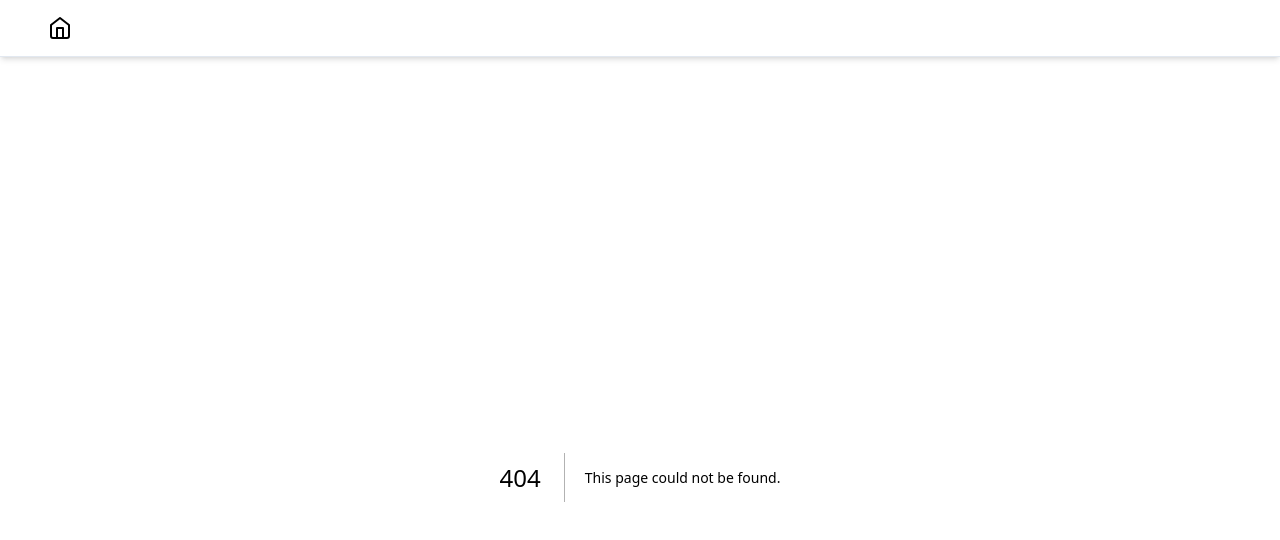
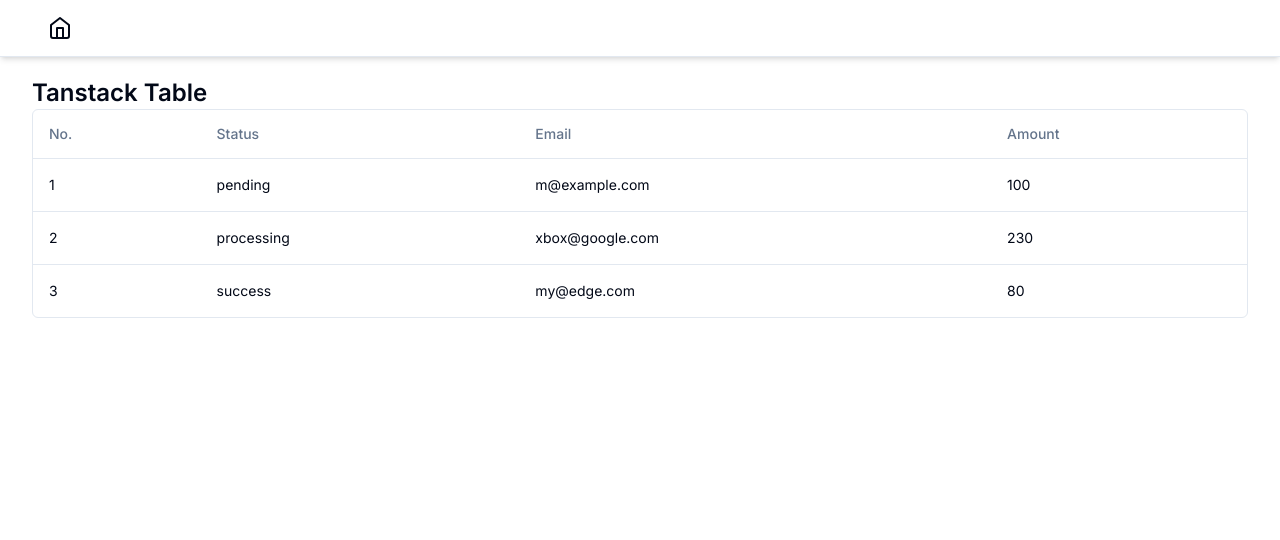
Before and after one commit to fairulazmin/myapp, a Next.js app: page /tanstack-table in a window 1280 px wide. Before the commit this address had no page. Shown: the top 540 px of the page. Built offline with nearby package versions, Linux system fonts and the light colour scheme.

Commit message:
add tanstack table

```diff
--- a/app/formInput/mu-form.tsx
+++ b/app/formInput/mu-form.tsx
@@ -23,14 +23,14 @@
 import { Button } from "@/components/ui/button";
 
 const MuFormSchema = z.object({
-  distribution: z.union([
-    z.literal("Normal"),
-    z.literal("T-distribution"),
-    z.literal("Rectangular"),
-    z.literal("U-shaped"),
-    z.literal("Triangular"),
+  distribution: z.enum([
+    "Normal",
+    "T-distribution",
+    "Rectangular",
+    "U-shaped",
+    "Triangular",
   ]),
-  type: z.union([z.literal("A"), z.literal("B")]),
+  type: z.enum(["A", "B"]),
   divisor: z.union([
     z.number(),
     z.literal("√3"),
@@ -55,6 +55,25 @@
     console.log(data);
   };
 
+  const handleDivisorChange = (value: string) => {
+    console.log("HANDLE_DIVISOR_CHANGE: ", value);
+    switch (value) {
+      case "√3":
+        form.setValue("distribution", "Rectangular");
+        form.setValue("type", "B");
+        break;
+      case "√2":
+        form.setValue("distribution", "U-shaped");
+        form.setValue("type", "B");
+        break;
+      case "√6":
+        form.setValue("distribution", "Triangular");
+        form.setValue("type", "B");
+        break;
+    }
+    console.log("FORM: ", form);
+  };
+
   return (
     <>
       <h2 className="font-medium">MU Form</h2>
@@ -66,13 +85,16 @@
               name="distribution"
               render={({ field }) => (
                 <FormItem>
-                  <FormLabel>Distribution type</FormLabel>
-                  <Select>
-                    <SelectTrigger className="w-40">
-                      <FormControl>
-                        <SelectValue {...field} />
-                      </FormControl>
-                    </SelectTrigger>
+                  <FormLabel>Probability Distribution</FormLabel>
+                  <Select
+                    onValueChange={field.onChange}
+                    defaultValue={field.value}
+                  >
+                    <FormControl>
+                      <SelectTrigger className="w-40">
+                        <SelectValue placeholder="Select distribution" />
+                      </SelectTrigger>
+                    </FormControl>
                     <SelectContent>
                       <SelectItem value="Normal">Normal</SelectItem>
                       <SelectItem value="T-distribution">
@@ -86,6 +108,62 @@
                 </FormItem>
               )}
             />
+            <FormField
+              control={form.control}
+              name="type"
+              render={({ field }) => (
+                <FormItem>
+                  <FormLabel>Distribution type</FormLabel>
+                  <Select
+                    onValueChange={field.onChange}
+                    defaultValue={field.value}
+                  >
+                    <FormControl>
+                      <SelectTrigger className="w-40">
+                        <SelectValue placeholder="Select type" />
+                      </SelectTrigger>
+                    </FormControl>
+                    <SelectContent>
+                      <SelectItem value="A">A</SelectItem>
+                      <SelectItem value="B">B</SelectItem>
+                    </SelectContent>
+                  </Select>
+                </FormItem>
+              )}
+            />
+            <FormField
+              control={form.control}
+              name="divisor"
+              render={({ field }) => (
+                <FormItem>
+                  <FormLabel>Divisor</FormLabel>
+                  <Select
+                    onValueChange={(e) => {
+                      console.log("INVOKED");
+                      form.setValue((prevData) => ({
+                        ...prevData,
+                        ["divisor"]: e,
+                        ["type"]: "B",
+                      }));
+                      // form.setValue("type", "B", { shouldValidate: true });
+                      console.log("FIELD VALUE: ", field.value);
+                    }}
+                  >
+                    <FormControl>
+                      <SelectTrigger className="w-40">
+                        <SelectValue placeholder="Select divisor" />
+                      </SelectTrigger>
+                    </FormControl>
+                    <SelectContent>
+                      <SelectItem value="√3">√3</SelectItem>
+                      <SelectItem value="√2">√2</SelectItem>
+                      <SelectItem value="√6">√6</SelectItem>
+                    </SelectContent>
+                  </Select>
+                  <FormMessage />
+                </FormItem>
+              )}
+            />
           </div>
           <Button className="mt-4" type="submit">
             Save
--- a/app/globals.css
+++ b/app/globals.css
@@ -40,11 +40,11 @@
 
     --radius: 0.5rem;
 
-    input[type="number"]::-webkit-inner-spin-button,
-    input[type="number"]::-webkit-outer-spin-button {
-      -webkit-appearance: none;
-      margin: 0;
-    }
+    /* input[type="number"]::-webkit-inner-spin-button, */
+    /* input[type="number"]::-webkit-outer-spin-button { */
+    /*   -webkit-appearance: none; */
+    /*   margin: 0; */
+    /* } */
   }
 
   .dark {
--- a/app/page.tsx
+++ b/app/page.tsx
@@ -80,6 +80,9 @@
         <li>
           <Link href="/formInput">Form Input</Link>
         </li>
+        <li>
+          <Link href="/tanstack-table">Tanstack Table</Link>
+        </li>
       </ul>
     </div>
   );
--- /dev/null
+++ b/app/tanstack-table/columns.tsx
@@ -0,0 +1,32 @@
+"use client";
+
+import { ColumnDef } from "@tanstack/react-table";
+
+export type Payment = {
+  no: number;
+  jumlah: number;
+  status: "pending" | "processing" | "success" | "failed";
+  email: string;
+  age: number;
+  address: string;
+  employer: string;
+};
+
+export const columns: ColumnDef<Payment>[] = [
+  {
+    accessorKey: "no",
+    header: "No.",
+  },
+  {
+    accessorKey: "status",
+    header: "Status",
+  },
+  {
+    accessorKey: "email",
+    header: "Email",
+  },
+  {
+    accessorKey: "jumlah",
+    header: "Amount",
+  },
+];
--- /dev/null
+++ b/app/tanstack-table/data-table.tsx
@@ -0,0 +1,81 @@
+"use client";
+
+import {
+  ColumnDef,
+  flexRender,
+  getCoreRowModel,
+  useReactTable,
+} from "@tanstack/react-table";
+
+import {
+  Table,
+  TableBody,
+  TableCell,
+  TableHead,
+  TableHeader,
+  TableRow,
+} from "@/components/ui/table";
+import { column } from "mathjs";
+
+interface DataTableProps<TData, TValue> {
+  columns: ColumnDef<TData, TValue>[];
+  data: TData[];
+}
+
+export const DataTable = <TData, TValue>({
+  columns,
+  data,
+}: DataTableProps<TData, TValue>) => {
+  const table = useReactTable({
+    data,
+    columns,
+    getCoreRowModel: getCoreRowModel(),
+  });
+
+  return (
+    <div className="rounded-md border">
+      <Table>
+        <TableHeader>
+          {table.getHeaderGroups().map((headerGroup) => (
+            <TableRow key={headerGroup.id}>
+              {headerGroup.headers.map((header) => {
+                return (
+                  <TableHead key={header.id}>
+                    {header.isPlaceholder
+                      ? null
+                      : flexRender(
+                          header.column.columnDef.header,
+                          header.getContext(),
+                        )}
+                  </TableHead>
+                );
+              })}
+            </TableRow>
+          ))}
+        </TableHeader>
+        <TableBody>
+          {table.getRowModel().rows?.length ? (
+            table.getRowModel().rows.map((row) => (
+              <TableRow
+                key={row.id}
+                data-state={row.getIsSelected() && "selected"}
+              >
+                {row.getVisibleCells().map((cell) => (
+                  <TableCell key={cell.id}>
+                    {flexRender(cell.column.columnDef.cell, cell.getContext())}
+                  </TableCell>
+                ))}
+              </TableRow>
+            ))
+          ) : (
+            <TableRow>
+              <TableCell colSpan={column.length} className="h-24 text-center">
+                No results
+              </TableCell>
+            </TableRow>
+          )}
+        </TableBody>
+      </Table>
+    </div>
+  );
+};
--- /dev/null
+++ b/app/tanstack-table/page.tsx
@@ -0,0 +1,34 @@
+import { DataTable } from "./data-table";
+import { Payment, columns } from "./columns";
+
+const data: Payment[] = [
+  {
+    no: 1,
+    jumlah: 100,
+    status: "pending",
+    email: "m@example.com",
+  },
+  {
+    no: 2,
+    jumlah: 230,
+    status: "processing",
+    email: "xbox@google.com",
+  },
+  {
+    no: 3,
+    jumlah: 80,
+    status: "success",
+    email: "my@edge.com",
+  },
+];
+
+const TanstackTablePage = () => {
+  return (
+    <div className="container mx-auto">
+      <h2 className="font-semibold text-2xl">Tanstack Table</h2>
+      <DataTable columns={columns} data={data} />
+    </div>
+  );
+};
+
+export default TanstackTablePage;
```
